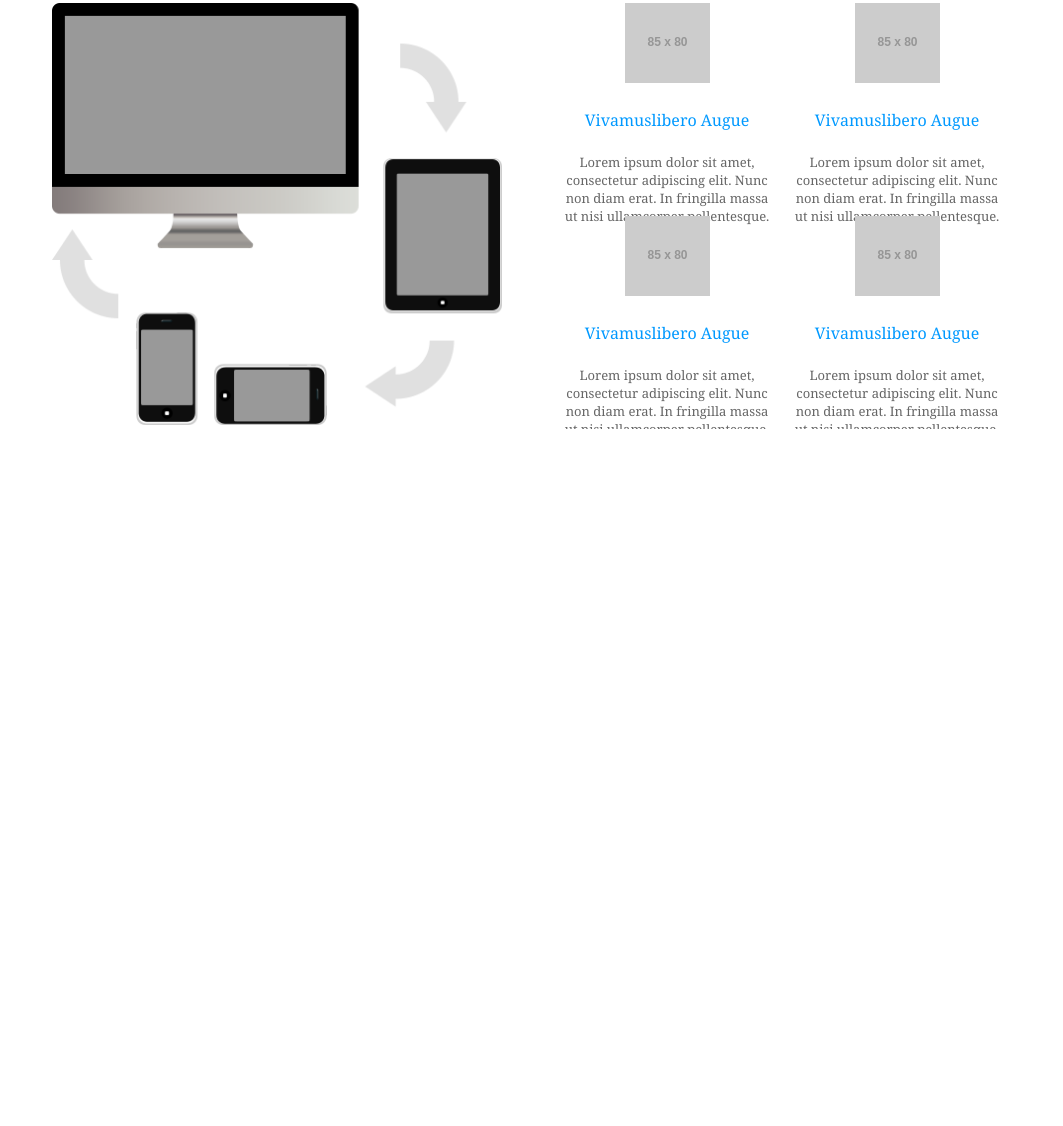
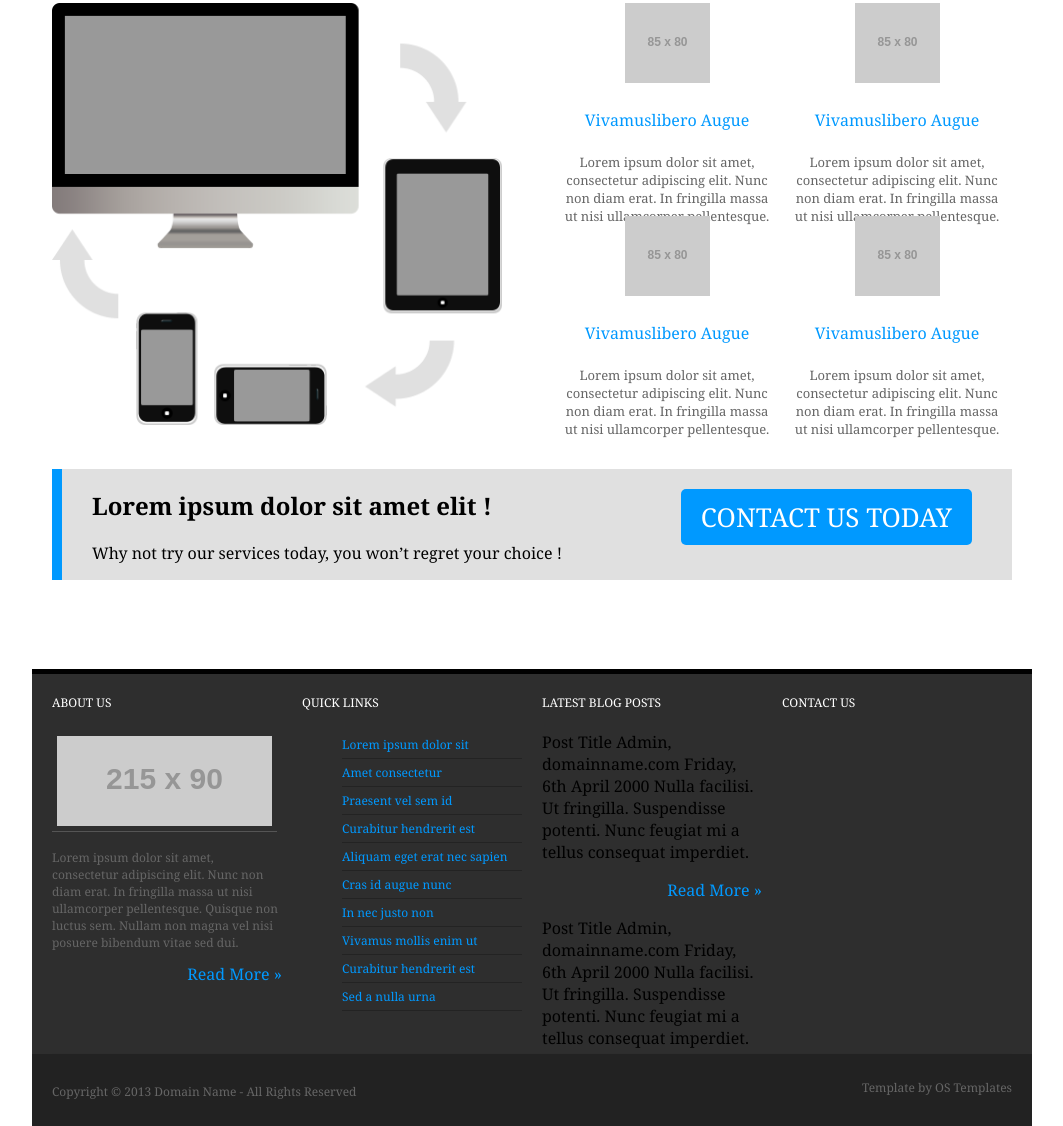
Before and after one commit to TomasCybas/FrontEndCourse19, a plain HTML site: page homework8/homework8.html in a window 1280 px wide. Shown: the part 780-1906 px from the top of the page, without its empty margins (108-1171 px from the left). Before the commit the page ends 1250 px from the top, so only its background shows below. Drawn offline with Linux system fonts and the light colour scheme; placeholder pictures from the web are drawn by us.

Commit message:
Homework8

```diff
--- a/homework8/homework8.css
+++ b/homework8/homework8.css
@@ -1,5 +1,9 @@
 * {
     box-sizing: border-box;
+}
+a {
+    text-decoration: none;
+    color: #0099ff;
 }
 html, body {
     height: 100%;
@@ -9,6 +13,10 @@ html, body {
 header {
     max-height: 284px;
     border-bottom: 5px solid #e9e9e9;
+}
+footer {
+    border-top: 5px solid black;
+    background: #2e2e2e;
 }
 .clearfix {
     overflow:hidden;
@@ -181,7 +189,7 @@ nav li a:hover {
     font-size: 16px;
 }
 .intro-container {
-    height: 506px;
+    height: 505px;
     background: #ffffff;
     padding-top: 39px;
 }
@@ -190,13 +198,14 @@ nav li a:hover {
     float: left;
     width: 470px;
     padding-right:10px;
+    height: 100%;
 }
 .intro-right {
     margin-right: 20px;
     padding-left:10px;
     float: right;
     width: 470px;
-    height: 426px;
+    height: 100%;
 }
 .intro-right-block {
     margin: 0;
@@ -217,3 +226,72 @@ nav li a:hover {
     color: #0099ff;
     text-align: center;
 }
+.shout-container {
+    height: 160px;
+    margin: 0 20px 40px 20px;
+}
+.shout {
+    background: #e0e0e0;
+    border-left: 10px solid #0099ff;
+}
+.button-big {
+    padding: 10px 20px;
+    background: #0099ff;
+    color: #ffffff;
+    text-decoration: none;
+    border-radius: 5px;
+    font-size: 26px;
+}
+.bottom-container {
+    height: 380px;
+    margin: 0 20px 0 20px;
+    border-bottom: 1px solid #2d2d2d;
+}
+.about-us {
+    float: left;
+    padding: 0 10px 0 0;
+    width: 25%;
+}
+.quick-links {
+    float: left;
+    padding: 0 10px 10px;
+    width: 25%;
+}
+.latest-blog-posts {
+    float: left;
+    padding: 0 10px 10px;
+    width: 25%;
+}
+.contact-us {
+    float: left;
+    padding: 0 0 0 10px;
+    width: 25%;
+}
+h5 {
+    color: #ffffff;
+    text-align: left;
+    font-size: 12px;
+    font-weight: normal;
+}
+
+.about-us p {
+    color: #666666;
+    font-size: 12px;
+    font-weight: normal;
+}
+.quick-links ul {
+    list-style: none;
+
+}
+.quick-links ul li {
+    color: #0099ff;
+    font-size: 12px;
+    font-weight: normal;
+    padding: 5px 0;
+    border-bottom: 1px solid #232323;
+}
+.copyright {
+    background: #222222;
+    color: #666666;
+    padding: 25px 20px;
+}
--- a/homework8/homework8.html
+++ b/homework8/homework8.html
@@ -19,7 +19,7 @@
                 <li><a href="#">Archived News</a></li>
             </ul>
             <div class="social">
-                <ul>
+                <ul><!--TODO: FIX SOCIAL BUTTON LAYOUT-->
                     <li><a href="#" class="fab fa-linkedin"></a></li>
                     <li><a href="#" class="fab fa-twitter-square"></a></li>
                     <li><a href="#" class="fab fa-pinterest-square"></a></li>
@@ -116,7 +116,8 @@
                         Vivamuslibero Augue
                     </h4>
                     <p>
-                        Lorem ipsum dolor sit amet, consectetur adipiscing elit. Nunc non diam erat. In fringilla massa ut
+                        Lorem ipsum dolor sit amet, consectetur adipiscing elit. Nunc non diam erat. In fringilla massa
+                        ut
                         nisi ullamcorper pellentesque.
                     </p>
                 </div>
@@ -130,7 +131,8 @@
                         Vivamuslibero Augue
                     </h4>
                     <p>
-                        Lorem ipsum dolor sit amet, consectetur adipiscing elit. Nunc non diam erat. In fringilla massa ut
+                        Lorem ipsum dolor sit amet, consectetur adipiscing elit. Nunc non diam erat. In fringilla massa
+                        ut
                         nisi ullamcorper pellentesque.
                     </p>
                 </div>
@@ -140,6 +142,78 @@
         </div>
 
     </div>
+    <div class="shout-container">
+        <div class="shout clearfix">
+            <div style="float:left; padding-left: 30px">
+                <h2>Lorem ipsum dolor sit amet elit !</h2>
+                <p>Why not try our services today, you won’t regret your choice !</p>
+            </div>
+            <div style="float:right; padding: 30px 40px 30px 0;">
+                <a class="button-big" href="#">CONTACT US TODAY</a>
+            </div>
+        </div>
+
+    </div>
+    <footer>
+        <div class="clearfix bottom-container">
+            <div class="about-us clearfix">
+                <h5>ABOUT US</h5>
+                <img style="padding:5px; border-bottom:1px solid #555555" src="https://via.placeholder.com/215x90" alt="placeholder">
+                <p>Lorem ipsum dolor sit amet, consectetur adipiscing elit. Nunc non diam erat. In fringilla massa ut
+                    nisi ullamcorper pellentesque. Quisque non luctus sem. Nullam non magna vel nisi posuere bibendum
+                    vitae sed dui.</p>
+                <a style="float:right" href="#">Read More »</a>
+            </div>
+            <div class="quick-links">
+                <h5>QUICK LINKS</h5>
+                <ul>
+                    <li><a href="#">Lorem ipsum dolor sit</a></li>
+                    <li><a href="#">Amet consectetur</a></li>
+                    <li><a href="#">Praesent vel sem id</a></li>
+                    <li><a href="#">Curabitur hendrerit est</a></li>
+                    <li><a href="#">Aliquam eget erat nec sapien</a></li>
+                    <li><a href="#">Cras id augue nunc</a></li>
+                    <li><a href="#">In nec justo non</a></li>
+                    <li><a href="#">Vivamus mollis enim ut</a></li>
+                    <li><a href="#">Curabitur hendrerit est</a></li>
+                    <li><a href="#">Sed a nulla urna</a></li>
+                </ul>
+            </div>
+            <div class="clearfix latest-blog-posts">
+                <h5>LATEST BLOG POSTS</h5>
+                <p>
+                    Post Title
+                    Admin, domainname.com
+                    Friday, 6th April 2000
+
+                    Nulla facilisi. Ut fringilla. Suspendisse potenti. Nunc feugiat mi a tellus consequat imperdiet.
+                </p>
+                <a style="float:right" href="#">Read More »</a>
+                <br>
+                <p>
+                    Post Title
+                    Admin, domainname.com
+                    Friday, 6th April 2000
+
+                    Nulla facilisi. Ut fringilla. Suspendisse potenti. Nunc feugiat mi a tellus consequat imperdiet.
+                </p>
+                <a style="float: right" href="#">Read More »</a>
+            </div>
+            <div class="contact-us">
+                <h5>CONTACT US</h5>
+            </div>
+        </div>
+        <div class="copyright">
+            <span style="font-size: 12px;">
+                Copyright © 2013 Domain Name - All Rights Reserved
+            </span>
+            <span style="font-size:12px; float: right;">
+                Template by OS Templates
+            </span>
+
+        </div>
+
+    </footer>
 </div>
 </body>
 </html>
```
